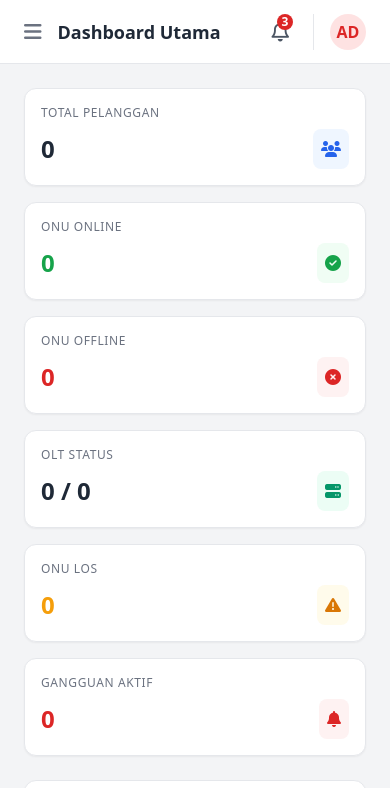
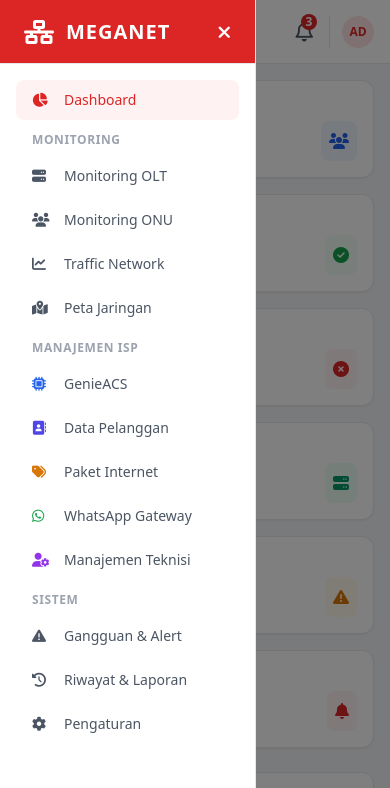
Before and after one commit to meganet1/mega, a website: page dashboard.html in a window 390 px wide. Both pictures are taken after a click on the button 32 px from the left and 31 px from the top of the page. Shown: the top 788 px of the page. Drawn offline with nearby package versions, Linux system fonts and the light colour scheme; no server answers.

Commit message:
Update dashboard.html

```diff
--- a/dashboard.html
+++ b/dashboard.html
@@ -28,14 +28,20 @@
 </head>
 <body class="bg-gray-100 font-sans antialiased text-gray-800">
 
-    <div class="flex h-screen overflow-hidden">
+    <div class="flex h-screen overflow-hidden relative">
 
-        <!-- SIDEBAR -->
-        <aside class="w-64 bg-white border-r border-gray-200 hidden md:flex flex-col z-10">
+        <!-- SIDEBAR (Responsif untuk HP & PC) -->
+        <aside id="mobileSidebar" class="fixed inset-y-0 left-0 transform -translate-x-full md:translate-x-0 transition-transform duration-300 ease-in-out w-64 bg-white border-r border-gray-200 flex flex-col z-50 md:relative md:flex">
             <!-- Logo Brand -->
-            <div class="h-16 flex items-center px-6 border-b border-gray-200 bg-meganet-red text-white">
-                <i class="fa-solid fa-network-wired text-2xl mr-3"></i>
-                <span class="text-xl font-bold tracking-wider">MEGANET</span>
+            <div class="h-16 flex items-center justify-between px-6 border-b border-gray-200 bg-meganet-red text-white">
+                <div class="flex items-center">
+                    <i class="fa-solid fa-network-wired text-2xl mr-3"></i>
+                    <span class="text-xl font-bold tracking-wider">MEGANET</span>
+                </div>
+                <!-- Tombol Close Sidebar khusus HP -->
+                <button onclick="toggleSidebar()" class="md:hidden text-white text-lg focus:outline-none">
+                    <i class="fa-solid fa-xmark"></i>
+                </button>
             </div>
 
             <!-- Navigation Links -->
@@ -96,25 +102,29 @@
             </div>
         </aside>
 
+        <!-- Overlay Gelap saat Sidebar HP Terbuka -->
+        <div id="sidebarOverlay" onclick="toggleSidebar()" class="fixed inset-0 bg-black/50 z-40 hidden md:hidden"></div>
+
         <!-- MAIN CONTENT CONTAINER -->
-        <div class="flex-1 flex flex-col overflow-hidden">
+        <div class="flex-1 flex flex-col overflow-hidden w-full">
 
             <!-- TOPBAR -->
-            <header class="h-16 bg-white border-b border-gray-200 flex items-center justify-between px-6 z-10">
+            <header class="h-16 bg-white border-b border-gray-200 flex items-center justify-between px-4 md:px-6 z-10">
                 <div class="flex items-center">
-                    <button class="text-gray-500 md:hidden mr-4 focus:outline-none">
-                        <i class="fa-solid fa-bars text-xl"></i>
+                    <!-- Tombol Hamburger Menu khusus HP -->
+                    <button onclick="toggleSidebar()" class="text-gray-600 md:hidden mr-3 focus:outline-none p-1.5 rounded-lg bg-gray-100 hover:bg-gray-200">
+                        <i class="fa-solid fa-bars text-lg"></i>
                     </button>
-                    <h1 class="text-lg font-semibold text-gray-800">Dashboard Utama</h1>
+                    <h1 class="text-base md:text-lg font-semibold text-gray-800 truncate">Dashboard Utama</h1>
                 </div>
 
-                <div class="flex items-center space-x-4">
+                <div class="flex items-center space-x-2 md:space-x-4">
                     <!-- Global Search -->
                     <div class="relative hidden sm:block">
                         <span class="absolute inset-y-0 left-0 flex items-center pl-3">
                             <i class="fa-solid fa-magnifying-glass text-gray-400 text-sm"></i>
                         </span>
-                        <input type="text" placeholder="Cari ONU / Pelanggan..." class="w-64 pl-10 pr-4 py-2 text-sm bg-gray-50 border border-gray-300 rounded-lg focus:outline-none focus:ring-2 focus:ring-meganet-red focus:border-transparent">
+                        <input type="text" placeholder="Cari ONU / Pelanggan..." class="w-48 md:w-64 pl-10 pr-4 py-2 text-sm bg-gray-50 border border-gray-300 rounded-lg focus:outline-none focus:ring-2 focus:ring-meganet-red focus:border-transparent">
                     </div>
 
                     <!-- Notification Badge -->
@@ -124,8 +134,8 @@
                     </a>
 
                     <!-- User Profile -->
-                    <div class="flex items-center space-x-3 border-l pl-4 border-gray-200">
-                        <div class="w-9 h-9 bg-red-100 text-meganet-red rounded-full flex items-center justify-center font-bold">
+                    <div class="flex items-center space-x-2 md:space-x-3 border-l pl-3 md:pl-4 border-gray-200">
+                        <div class="w-8 h-8 md:w-9 md:h-9 bg-red-100 text-meganet-red rounded-full flex items-center justify-center font-bold text-xs md:text-sm">
                             AD
                         </div>
                         <div class="hidden sm:block text-left">
@@ -137,9 +147,9 @@
             </header>
 
             <!-- SCROLLABLE CONTENT AREA -->
-            <main class="flex-1 overflow-x-hidden overflow-y-auto bg-gray-100 p-6">
+            <main class="flex-1 overflow-x-hidden overflow-y-auto bg-gray-100 p-4 md:p-6">
 
-                <!-- KPI CARDS GRID (Terhubung ke Database) -->
+                <!-- KPI CARDS GRID -->
                 <div class="grid grid-cols-1 sm:grid-cols-2 lg:grid-cols-3 xl:grid-cols-6 gap-4 mb-6">
                     <!-- Card 1 -->
                     <div class="bg-white p-4 rounded-xl border border-gray-200 shadow-sm">
@@ -193,7 +203,7 @@
 
                 <!-- CHARTS SECTION -->
                 <div class="grid grid-cols-1 lg:grid-cols-2 gap-6 mb-6">
-                    <!-- Chart 1: ONU Online / Offline History -->
+                    <!-- Chart 1 -->
                     <div class="bg-white p-5 rounded-xl border border-gray-200 shadow-sm">
                         <div class="flex items-center justify-between mb-4">
                             <h2 class="text-base font-bold text-gray-800">Statistik Pelanggan Online / Offline</h2>
@@ -204,7 +214,7 @@
                         </div>
                     </div>
 
-                    <!-- Chart 2: Network Traffic -->
+                    <!-- Chart 2 -->
                     <div class="bg-white p-5 rounded-xl border border-gray-200 shadow-sm">
                         <div class="flex items-center justify-between mb-4">
                             <h2 class="text-base font-bold text-gray-800">Trafik Jaringan Uplink / MikroTik</h2>
@@ -268,31 +278,17 @@
             </main>
         </div>
     </div>
-<!-- BOTTOM SECTION: LATEST ALERTS TABLE (Dinamis) -->
-<div class="bg-white rounded-xl border border-gray-200 shadow-sm overflow-hidden mb-6">
-    <div class="px-6 py-4 border-b border-gray-200 flex items-center justify-between">
-        <h2 class="text-base font-bold text-gray-800">Daftar Gangguan Terbaru (Database)</h2>
-        <a href="alerts.html" class="text-sm font-medium text-red-600 hover:underline">Lihat Semua <i class="fa-solid fa-arrow-right ml-1"></i></a>
-    </div>
-    <div class="overflow-x-auto">
-        <table class="w-full text-left border-collapse">
-            <thead>
-                <tr class="bg-gray-50 text-gray-500 text-xs uppercase tracking-wider border-b border-gray-200">
-                    <th class="py-3 px-6">Waktu Kejadian</th>
-                    <th class="py-3 px-6">Tipe Perangkat</th>
-                    <th class="py-3 px-6">Jenis Gangguan / Pesan</th>
-                    <th class="py-3 px-6">Status</th>
-                    <th class="py-3 px-6">Aksi</th>
-                </tr>
-            </thead>
-            <tbody id="alertsTableBody" class="divide-y divide-gray-200 text-sm text-gray-700">
-                <!-- Data akan dimuat otomatis dari database via JavaScript -->
-            </tbody>
-        </table>
-    </div>
-</div>
-    <!-- Script JavaScript Dinamis (Fetch dari MySQL) -->
+
+    <!-- Script JavaScript -->
     <script>
+        // Fungsi Toggle Sidebar untuk HP
+        function toggleSidebar() {
+            const sidebar = document.getElementById('mobileSidebar');
+            const overlay = document.getElementById('sidebarOverlay');
+            sidebar.classList.toggle('-translate-x-full');
+            overlay.classList.toggle('hidden');
+        }
+
         let onuChartInstance = null;
 
         async function fetchDashboardSummary() {
@@ -310,7 +306,6 @@
                     document.getElementById('kpi-alerts').innerText = d.active_alerts;
                     document.getElementById('last-update-time').innerText = new Date(d.last_update).toLocaleTimeString();
 
-                    // Update Chart Donut
                     updateOnuChart(d.onu_online, d.onu_offline, d.onu_los);
                 }
             } catch (err) {
@@ -383,7 +378,6 @@
             }
         });
 
-        // Jalankan saat halaman dibuka & lakukan polling otomatis setiap 10 detik
         document.addEventListener('DOMContentLoaded', () => {
             fetchDashboardSummary();
             setInterval(fetchDashboardSummary, 10000);
```
